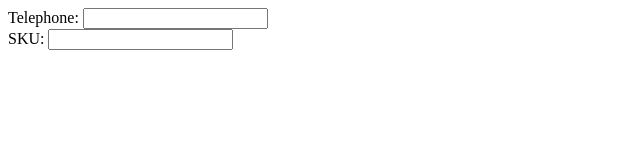
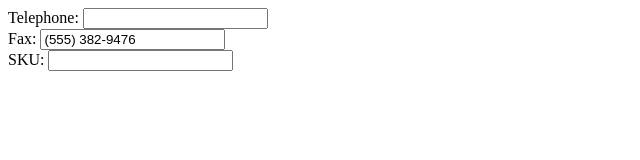
Before and after one commit to gburghardt/module-input_mask, a website: page demo/index.html in a window 1280 px wide. Shown: the whole page, without its empty margins (0-640 px from the left). Drawn offline with Linux system fonts and the light colour scheme.

Commit message:
Adding a text field with a value already in the demo.

```diff
--- a/demo/index.html
+++ b/demo/index.html
@@ -5,6 +5,7 @@
 </head>
 <body>
 	Telephone: <input type="text" data-mask="(###) ###-####"><br>
+	Fax: <input type="text" data-mask="(###) ###-####" value="(555) 382-9476"><br>
 	SKU: <input type="text" data-mask="AAA ##-####">
 	<script type="text/javascript" src="../src/InputMaskModule.js"></script>
 	<script type="text/javascript" src="../src/InputMaskModule/Grammar.js"></script>
```
